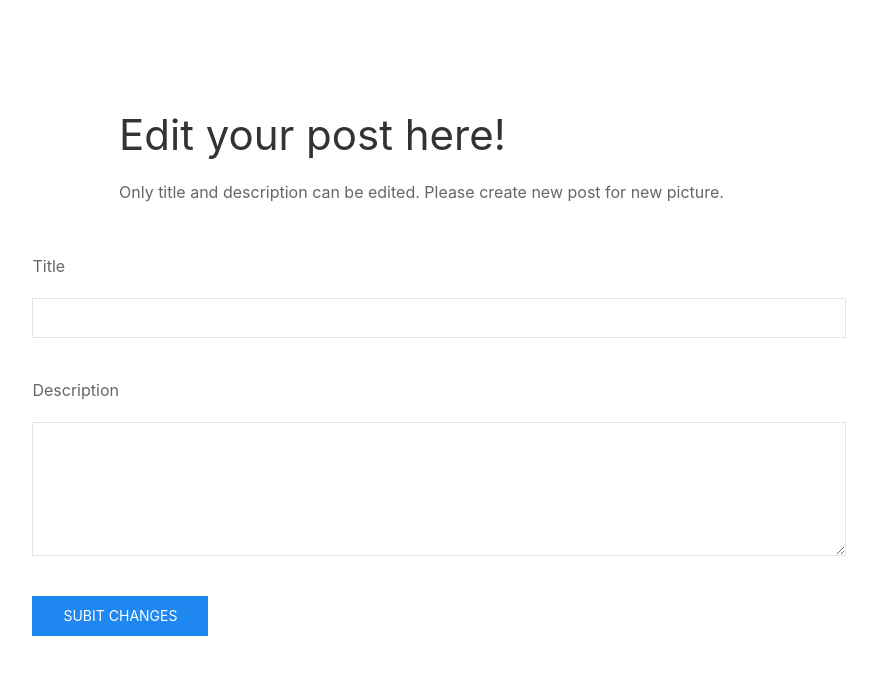
After one commit to Joyce-w/SnapSpot, a Flask app: page /post/1/edit in a window 1280 px wide. The commit adds this page. Shown: the top 675 px of the page, without its empty margins (201-1078 px from the left). Run offline with Flask 2, Linux system fonts and the light colour scheme; data that the repository does not hold is empty; some libraries are stand-ins or nearby versions.

Commit message:
utilize update and delete individual posts

```diff
--- a/app.py
+++ b/app.py
@@ -120,6 +120,7 @@ def new_post():
 
     return render_template('/posts/new_post.html', form=form)
 
+
 @app.route('/post/<int:post_id>')
 def view_post(post_id):
     """View a single post's details"""
@@ -128,6 +129,44 @@ def view_post(post_id):
 
     return render_template('/posts/post_detail.html', post=post)
 
+
+@app.route('/post/<int:post_id>/edit', methods=["GET"])
+def get_post(post_id):
+    """Allow owners to edit their post"""
+
+    post = Post.query.get(post_id)
+
+    return render_template('/posts/edit_form.html', post=post)
+
+
+@app.route('/post/<int:post_id>/edit', methods=["POST"])
+def edit_post(post_id):
+    """Allow owners to edit their post"""
+
+    post = Post.query.get(post_id)
+
+    new_title = request.form['new_title']
+    new_desc = request.form['new_desc']
+
+    # update infor in db
+    post.title = new_title
+    post.description = new_desc
+    db.session.commit()
+
+    return redirect("/users")
+
+
+@app.route('/post/<int:post_id>/delete')
+def del_post(post_id):
+    """Allow owners to delete their own post"""
+
+    post = Post.query.filter_by(id=post_id).delete()
+    db.session.commit()
+
+    # Flash message about deletion
+    flash("Post deleted.")
+
+    return redirect("/users")
 
 # --------User Routes -----------#
 
--- a/static/app.css
+++ b/static/app.css
@@ -45,7 +45,7 @@ img {
     border-radius: 3px;
 }
 
-
+/* posts selectors */
 #postDetail{
     display: flex;
     justify-content: center;
@@ -55,3 +55,9 @@ img {
 #postDetail img{
     width: 80vh;
 }
+
+#editPost{
+    display: flex;
+    justify-content: center;
+    margin-bottom: 5em;
+}
--- /dev/null
+++ b/templates/posts/edit_form.html
@@ -0,0 +1,33 @@
+{% extends 'base.html' %}
+    {% block content %}
+
+
+        <article id="postDetail" class="uk-article uk-align-center ">
+            <div class="uk-align-center">
+
+                <h1 class="uk-article-title">Edit your post here!</h1>
+                <p>Only title and description can be edited. Please create new post for new picture.</p>
+
+                <img data-src="{{post.image}}" width="50%vw" uk-img>
+            </div>
+        </article>
+
+        <div id="editPost">
+            <form class="uk-width-2-3" uk-grid action="/post/{{post.id}}/edit" , method="POST">
+                <div class=" uk-width-1-1">
+                    <p>Title</p>
+                    <input class="uk-input" type="text" name="new_title" placeholder="{{post.title}}">
+                </div>
+                <div class=" uk-width-1-1">
+                    <p>Description</p>
+                    <textarea class="uk-textarea" rows="5" name="new_desc"
+                         placeholder="{{post.description}}"></textarea>
+                </div>
+                <div class=" uk-width-1-1">
+                    <button class="uk-button uk-button-primary">Subit Changes</button>
+                </div>
+
+            </form>
+        </div>
+
+    {% endblock%}
--- a/templates/posts/post_detail.html
+++ b/templates/posts/post_detail.html
@@ -13,7 +13,13 @@
                 <h1 class="uk-article-title">{{post.title}}</h1>
 
                 <p>{{ post.description }}</p>
+                <a class="uk-button uk-button-primary" href="/post/{{post.id}}/edit">Edit</a>
+                <span>
 
+                </span>
+                <form action="/post/{{post.id}}/delete">
+                    <button class="uk-button uk-button-danger">Delete Post</button>
+                </form>
             </div>
 
         </article>
```
Also changed, not shown: templates/users/all_users.html (+11 -0 lines).
